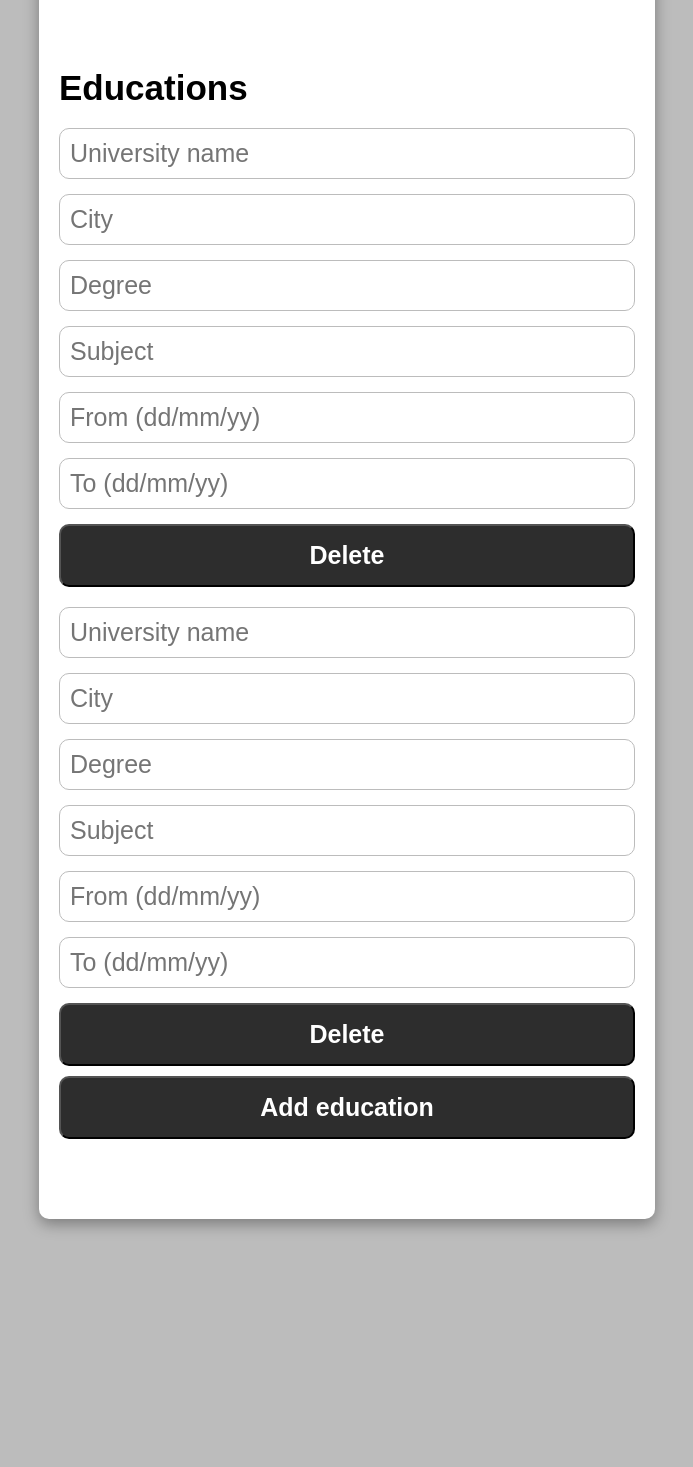
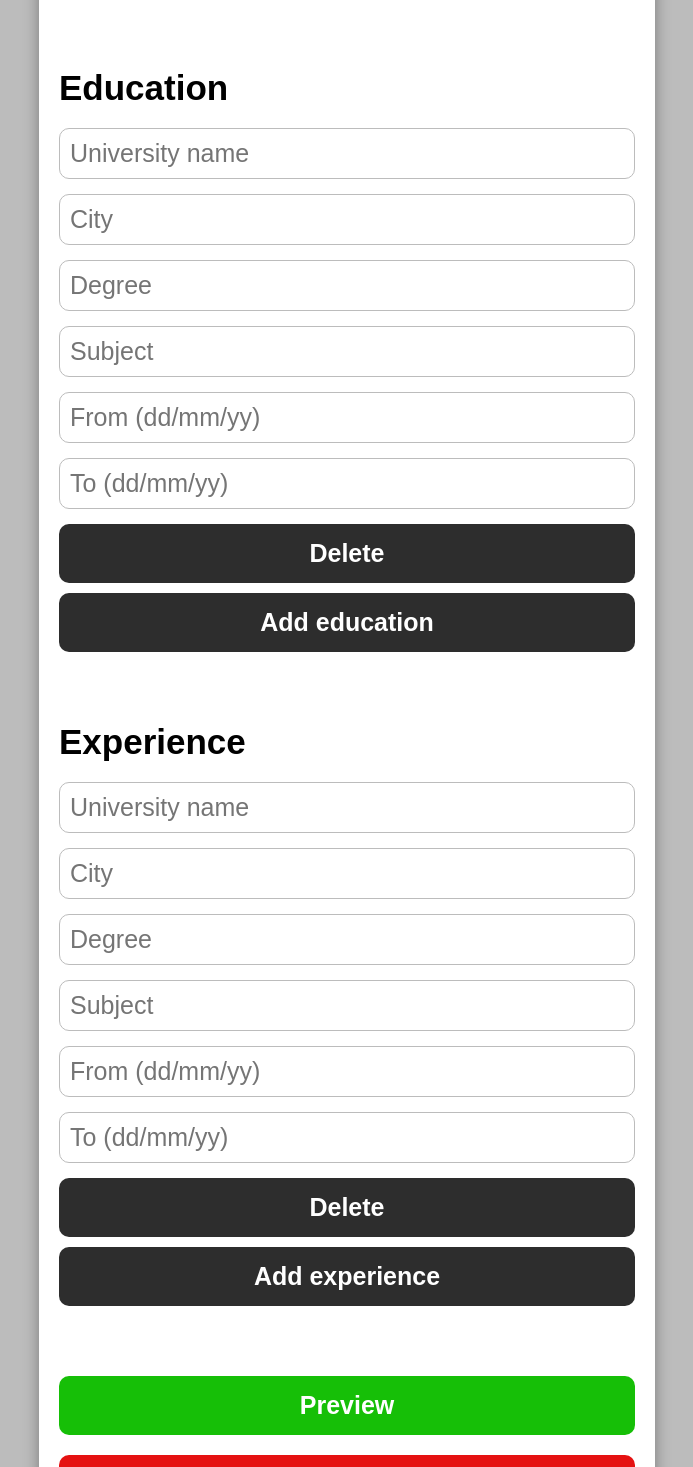
Before and after one commit to jovanlekic12/cv-creator-react, a React (Vite) app: page / in a window 1280 px wide. Shown: the part 748-2215 px from the top of the page, without its empty margins (293-986 px from the left). Before the commit the page ends 2017 px from the top, so only its background shows below. Built offline with nearby package versions, Linux system fonts and the light colour scheme.

Commit message:
add experience component and style

```diff
--- a/src/App.css
+++ b/src/App.css
@@ -68,6 +68,18 @@ article {
   gap: 2rem;
 }
 
+.experiences__container {
+  display: flex;
+  flex-direction: column;
+  gap: 1rem;
+}
+
+.experiences__div {
+  display: flex;
+  flex-direction: column;
+  gap: 2rem;
+}
+
 .btn__container {
   display: flex;
   flex-direction: column;
@@ -83,6 +95,7 @@ article {
   padding: 1.5rem 0;
   border-radius: 1rem;
   transition: background-color 0.3s;
+  border: 0;
 }
 
 .btn:hover {
@@ -90,3 +103,39 @@ article {
   background-color: #000;
   transition: background-color 0.3s;
 }
+
+.cv__btn__container {
+  display: flex;
+  flex-direction: column;
+  gap: 2rem;
+}
+
+.cv__btn {
+  font-size: 2.5rem;
+  color: #fff;
+  font-family: sans-serif;
+  font-weight: 600;
+  padding: 1.5rem 0;
+  border-radius: 1rem;
+  transition: background-color 0.3s;
+  border: 0;
+  cursor: pointer;
+}
+
+.preview__btn {
+  background-color: #16bf07;
+}
+
+.preview__btn:hover {
+  background-color: #108805;
+  transition: background-color 0.3s;
+}
+
+.reset__btn {
+  background-color: #e51111;
+}
+
+.reset__btn:hover {
+  background-color: #a10707;
+  transition: background-color 0.3s;
+}
--- a/src/App.jsx
+++ b/src/App.jsx
@@ -2,6 +2,7 @@ import { useState } from "react";
 import "./App.css";
 import PersonalInfo from "./components/personalInfo";
 import Education from "./components/education";
+import Experience from "./components/experience";
 import Button from "./components/button";
 function App() {
   //personal infos
@@ -30,15 +31,6 @@ function App() {
   const [companyToDate, setCompanyToDate] = useState("");
 
   const [educations, setEducations] = useState([
-    {
-      id: self.crypto.randomUUID(),
-      universityName: universityName,
-      universityCity: universityCity,
-      degree: degree,
-      subject: subject,
-      universityFromDate: universityFromDate,
-      universtityToDate: universtityToDate,
-    },
     {
       id: self.crypto.randomUUID(),
       universityName: universityName,
@@ -77,16 +69,32 @@ function App() {
       </header>
       <main className="main__container">
         <PersonalInfo />
-        <section className="educations__container">
-          <div className="educations__div">
-            <h1 className="title">Educations</h1>
-            {educations &&
-              educations.map((education) => {
+        {educations && (
+          <section className="educations__container">
+            <div className="educations__div">
+              <h1 className="title">Education</h1>
+              {educations.map((education) => {
                 return <Education key={education.id} />;
               })}
-          </div>
-          <Button textContent="Add education" />
-        </section>
+            </div>
+            <Button textContent="Add education" />
+          </section>
+        )}
+        {experiences && (
+          <section className="experiences__container">
+            <div className="experiences__div">
+              <h1 className="title">Experience</h1>
+              {experiences.map((education) => {
+                return <Education key={education.id} />;
+              })}
+            </div>
+            <Button textContent="Add experience" />
+          </section>
+        )}
+        <div className="cv__btn__container">
+          <button className="preview__btn cv__btn">Preview</button>
+          <button className="reset__btn cv__btn">Reset</button>
+        </div>
       </main>
     </>
   );
--- a/src/components/experience.jsx
+++ b/src/components/experience.jsx
@@ -1,6 +1,15 @@
 import Input from "./input";
 
 function Experience() {
-  return <article className="experience__container">h1</article>;
+  return (
+    <article className="experience__container">
+      <Input placeholder="Position" />
+      <Input placeholder="Company" />
+      <Input placeholder="City" />
+      <Input placeholder="From (dd/mm/yy)" />
+      <Input placeholder="To (dd/mm/yy)" />
+      <Button textContent="Delete" />
+    </article>
+  );
 }
 export default Experience;
```
